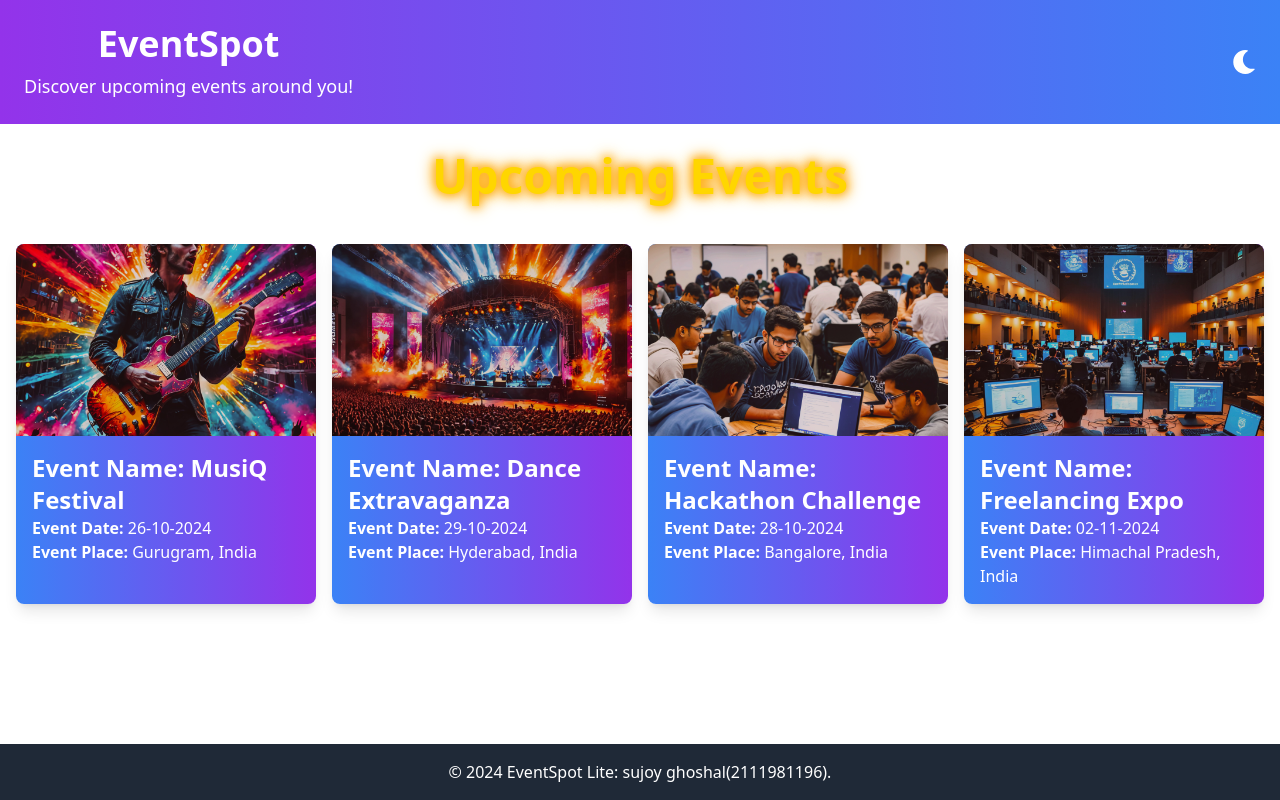
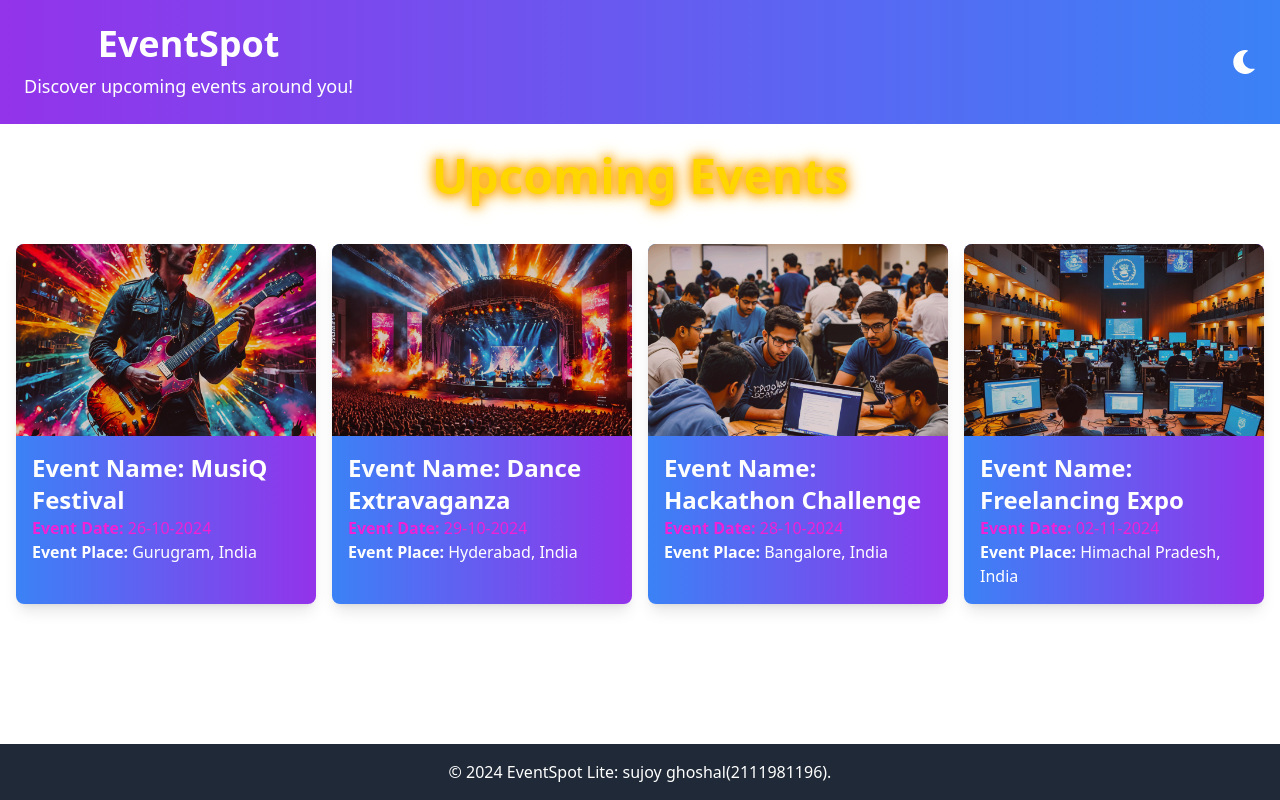
Before and after one commit to sujoyghoshal/Sujoy_Ghoshal_EventSpotLite, a React (Vite) app: page / in a window 1280 px wide. Built offline with nearby package versions, Linux system fonts and the light colour scheme.

Commit message:
adding red colro in date

```diff
--- a/src/components/EventCard.jsx
+++ b/src/components/EventCard.jsx
@@ -1,4 +1,6 @@
 import React from 'react';
+import '../styles/EventCard.css';
+
 const EventCard = ({ event, onClick }) => (
   <div
     onClick={() => onClick(event)}
@@ -13,7 +15,7 @@ const EventCard = ({ event, onClick }) => (
       <h2 className="text-2xl font-semibold">
         <strong>Event Name:</strong> {event.name}
       </h2>
-      <p>
+      <p className="event-date">
         <strong>Event Date:</strong> {event.date}
       </p>
       <p>
--- /dev/null
+++ b/src/styles/EventCard.css
@@ -0,0 +1,14 @@
+
+
+@keyframes pulseRed {
+    0%, 100% {
+      color: rgb(255, 0, 200);
+    }
+    50% {
+      color: #c37fff;
+    }
+  }
+
+  .event-date {
+    animation: pulseRed 1.5s ease-in-out infinite;
+  }
```
